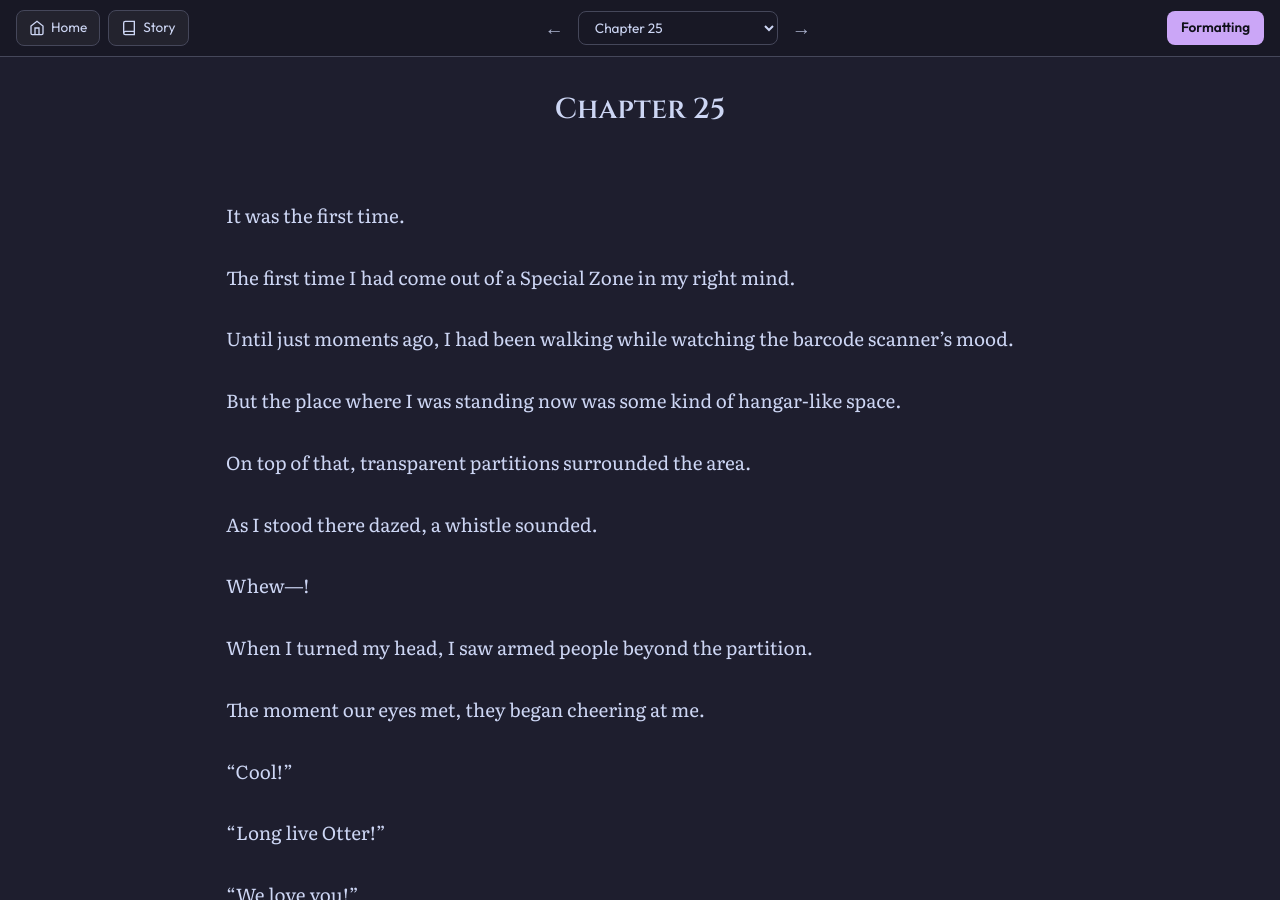
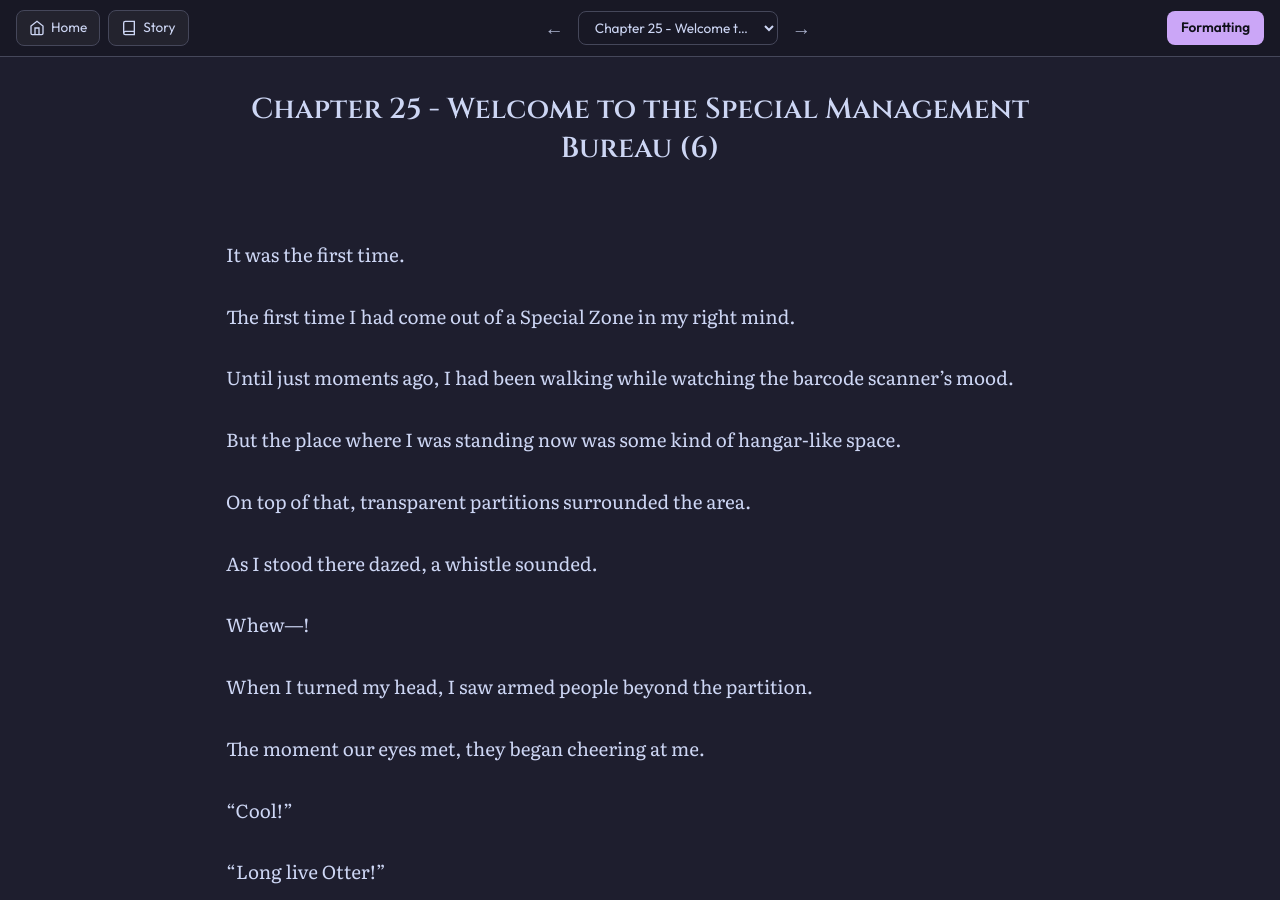
Before and after one commit to soleumn/soleumn.github.io, a Jekyll site: the page built from _chapters/esg/ch25.md, in a window 1280 px wide and 900 px high. Built offline with Jekyll 4.4.1, drawn with Linux system fonts in a browser that asks for light colours; comment, search, counter and statistics services are not loaded.

Commit message:
Update ch25.md

```diff
--- a/_chapters/esg/ch25.md
+++ b/_chapters/esg/ch25.md
@@ -1,5 +1,5 @@
 ---
-title: "Chapter 25"
+title: "Chapter 25 - Welcome to the Special Management Bureau (6)"
 categories: esg
 capitulo: 25
 ---
```
